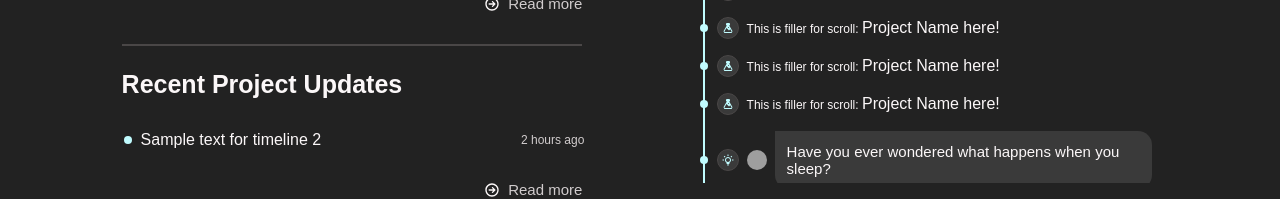
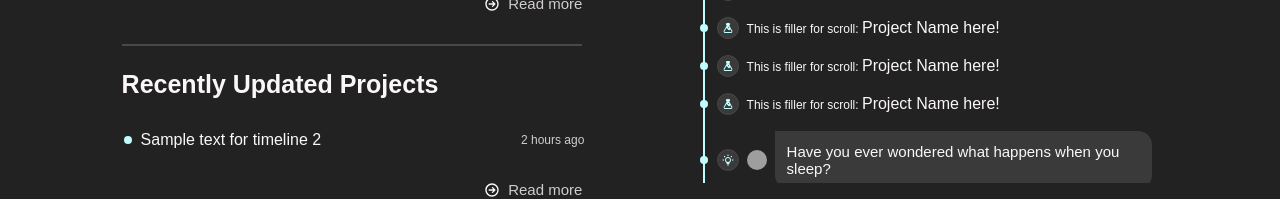
Before and after one commit to Nightfall3594/nightfall-is-a-dev, a React (Vite) app in the folder react-app/: page / in a window 1280 px wide. Shown: the part 1174-1373 px from the top of the page. Built offline with nearby package versions, Linux system fonts and the light colour scheme; grey boxes are pictures that could not be loaded.

Commit message:
refactor(timeline-1): add timeline object components

```diff
--- /dev/null
+++ b/react-app/src/components/timelines/timeline.jsx
@@ -0,0 +1,15 @@
+
+function Timeline ({title="", className="", children}){
+
+    return (
+        <>
+            {title && <h1 className="timeline__title">{title}</h1>}
+
+            <ul className={"timeline " + className}>
+                {children}
+            </ul>
+        </>
+    )
+}
+
+export default Timeline
--- a/react-app/src/components/timelines/timelines.jsx
+++ b/react-app/src/components/timelines/timelines.jsx
@@ -2,6 +2,7 @@ import DateItem from './date-item.jsx'
 import App from "../../App.jsx";
 
 import {ArrowCircle} from "../icons/index.js";
+import Timeline from "./timeline.jsx";
 
 function Timelines({className=""}) {
 
@@ -9,8 +10,9 @@ function Timelines({className=""}) {
         <>
             <section className="timelines">
                 <div className="timeline-1__container">
-                    <h1 className="timeline__title">Recently Updated Notes</h1>
-                    <ul className="timeline timeline-1">
+
+                    {/* First Timeline of Timeline-1 Section */}
+                    <Timeline className="timeline-1" title="Recently Updated Notes">
                         <DateItem to="#" time="2 hours ago">
                             Sample text for timeline 1
                         </DateItem>
@@ -30,7 +32,8 @@ function Timelines({className=""}) {
                         <DateItem to="#" time="2025 Jan 16">
                             Even more sample text for timeline 1
                         </DateItem>
-                    </ul>
+
+                    </Timeline>
 
                     <a href="#" className="timeline-1__see-more">
                         <ArrowCircle />
@@ -39,13 +42,12 @@ function Timelines({className=""}) {
 
                     <hr/>
 
-                    <h1 className="timeline__title">Recent Project Updates</h1>
-
-                    <ul className="timeline">
+                    {/* Second Timeline of Timeline-1 Section */}
+                    <Timeline className="timeline-1" title="Recently Updated Projects">
                         <DateItem to="#" time="2 hours ago">
                             Sample text for timeline 2
                         </DateItem>
-                    </ul>
+                    </Timeline>
 
                     <a href="#" className="timeline-1__see-more">
                         <ArrowCircle/>
```
